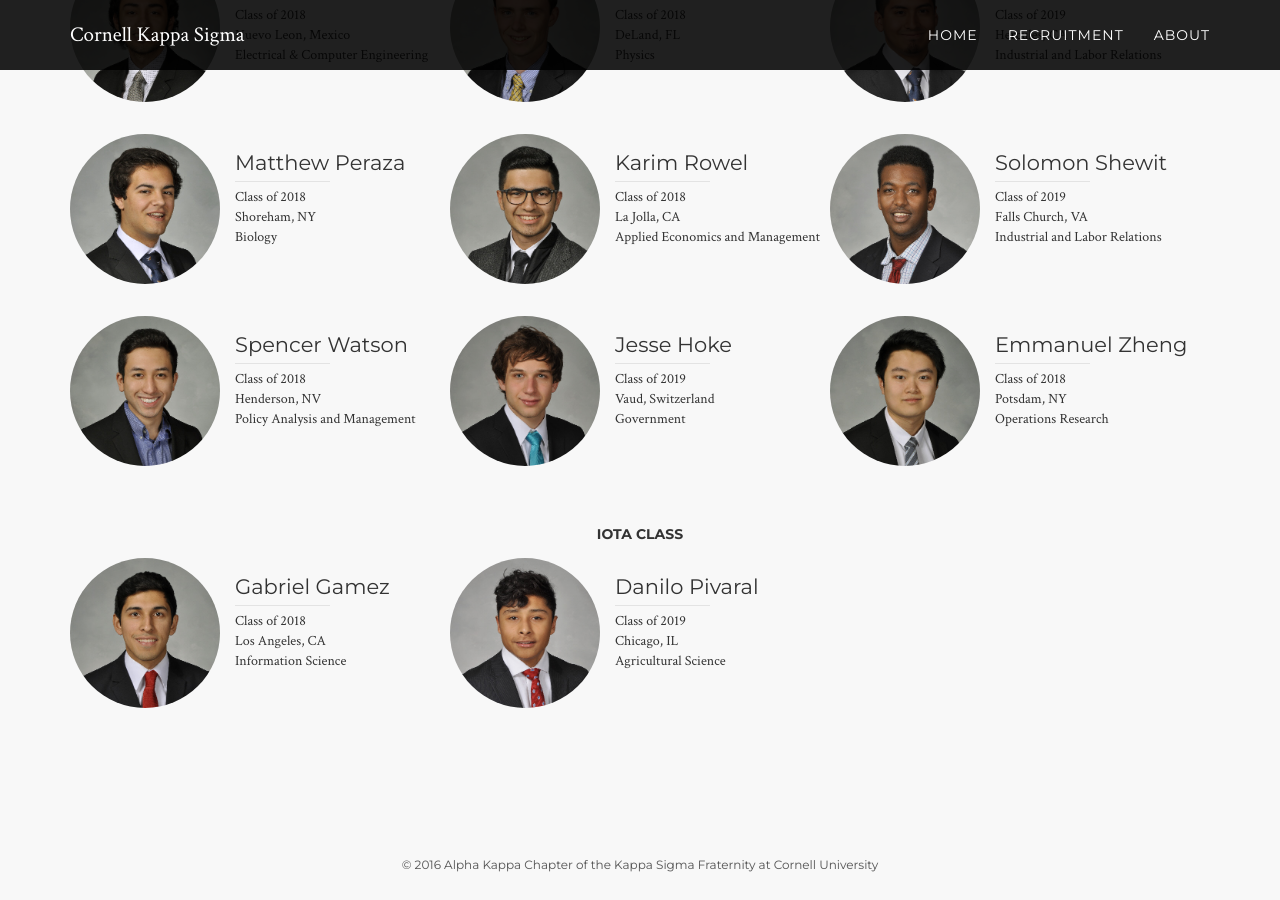
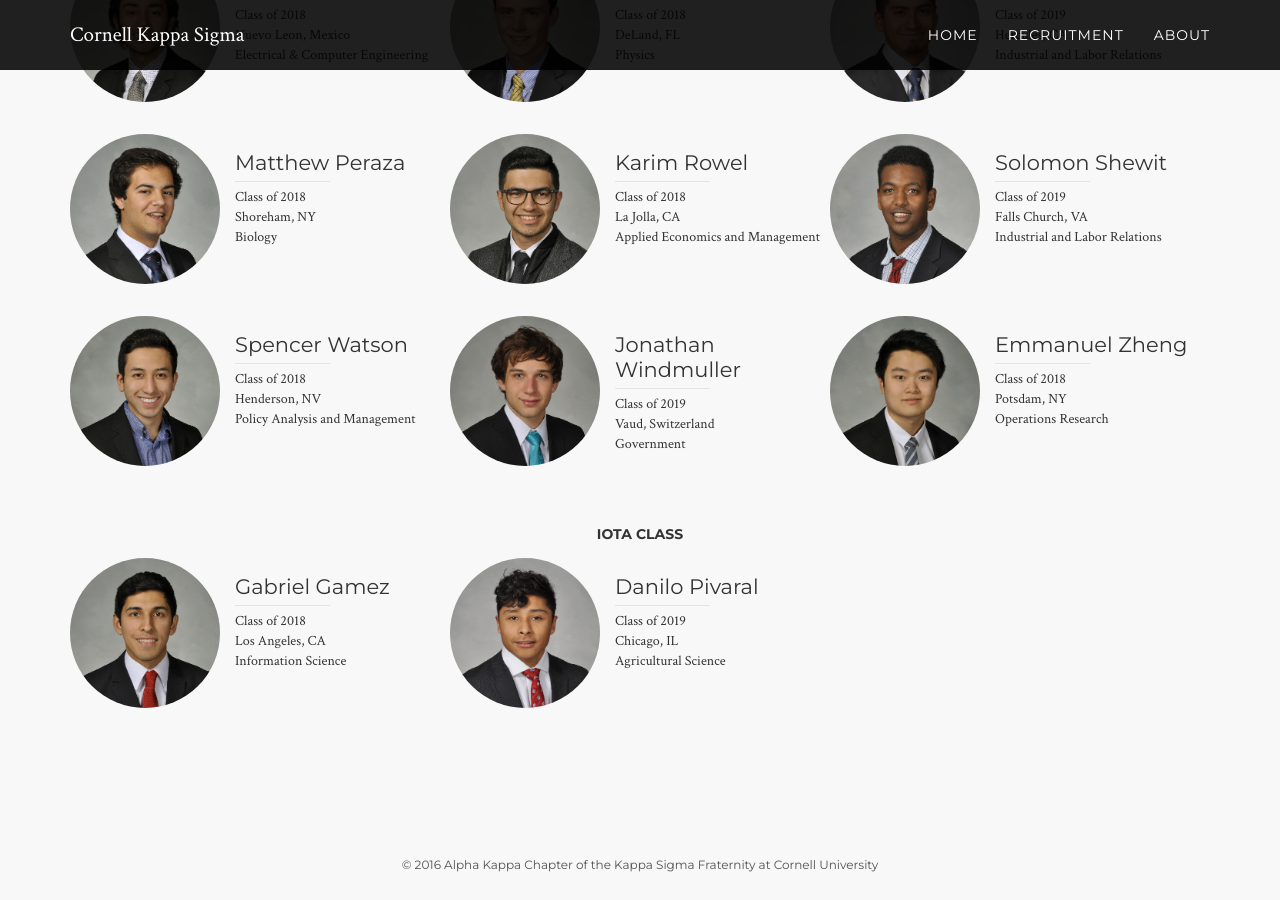
Before and after one commit to pjochillin/cornellkappasigma, a Jekyll site: the page built from index.html, in a window 1280 px wide and 900 px high, scrolled down 5299 px. Built offline with Jekyll 4.4.1, drawn with Linux system fonts in a browser that asks for light colours; nearby versions of some CDN libraries.

Commit message:
updated newest classes

```diff
--- a/index.html
+++ b/index.html
@@ -1050,7 +1050,7 @@ layout: default
                         <div class="bro">
                             <div class="face" style="background-image:url('assets/img/brothers/theta/Jonathan Windmuller.jpg')"></div>
                             <div class="desc">
-                                <p class="name">Jesse Hoke</p>
+                                <p class="name">Jonathan Windmuller</p>
                                 <div class="info">
                                     Class of 2019<br>
                                     Vaud, Switzerland<br>
```
